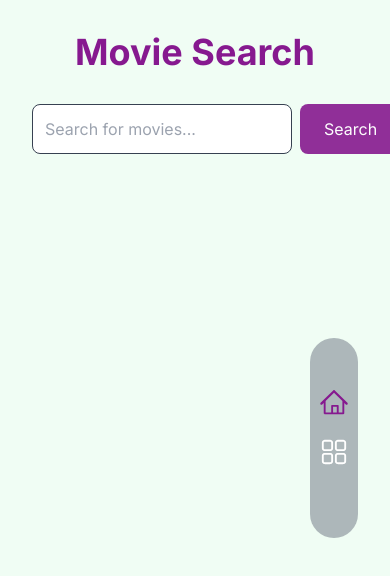
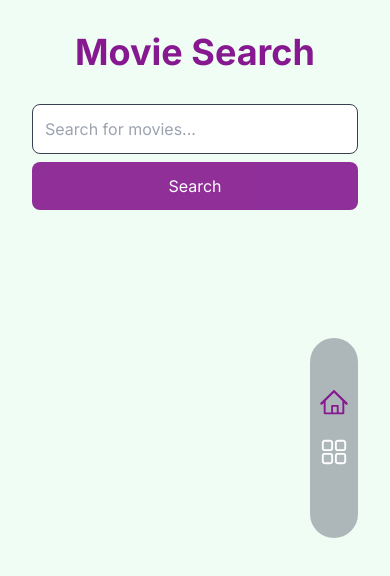
Before and after one commit to anastasia-dernova/portfolio, a Next.js app: page /miniprojects/movies in a window 390 px wide. Shown: the top 576 px of the page. Built offline with nearby package versions, Linux system fonts and the light colour scheme.

Commit message:
movie btn bug fixing

```diff
--- a/app/miniprojects/movies/page.tsx
+++ b/app/miniprojects/movies/page.tsx
@@ -58,7 +58,7 @@ const MovieSearch = () => {
         <h1 className="text-4xl font-bold text-center mb-8 text-[#86198f]">
           Movie Search
         </h1>
-        <div className="flex gap-2 mb-8">
+        <div className="flex flex-col gap-2 sm:flex-row mb-8">
           <input
             type="text"
             value={query}
@@ -69,7 +69,7 @@ const MovieSearch = () => {
           />
           <button
             onClick={searchMovies}
-            className="px-6 py-3 bg-[#86198f] text-white rounded-lg hover:bg-purple-700 transition-colors disabled:opacity-90"
+            className="py-3 px-4 md:px-6 bg-[#86198f] text-white rounded-lg hover:bg-purple-700 transition-colors disabled:opacity-90 whitespace-nowrap"
             disabled={loading || !query.trim()}
           >
             {loading ? 'Searching...' : 'Search'}
--- a/components/Navbar.tsx
+++ b/components/Navbar.tsx
@@ -5,7 +5,7 @@ const Navbar = () => {
     return(
         <div className="fixed top-0 bg-transparent z-[10] w-full flex gap-5 md:justify-between md:px-60 p-5">
             <h1 className="text-[#047857] text-[50px]">
-                Anastasia <span className="font-thin"> Dernova</span>
+                Anastasia <span className="font-thin"> DERNOVA</span>
             </h1>
             <div>
                 <DownloadCV/>
```
